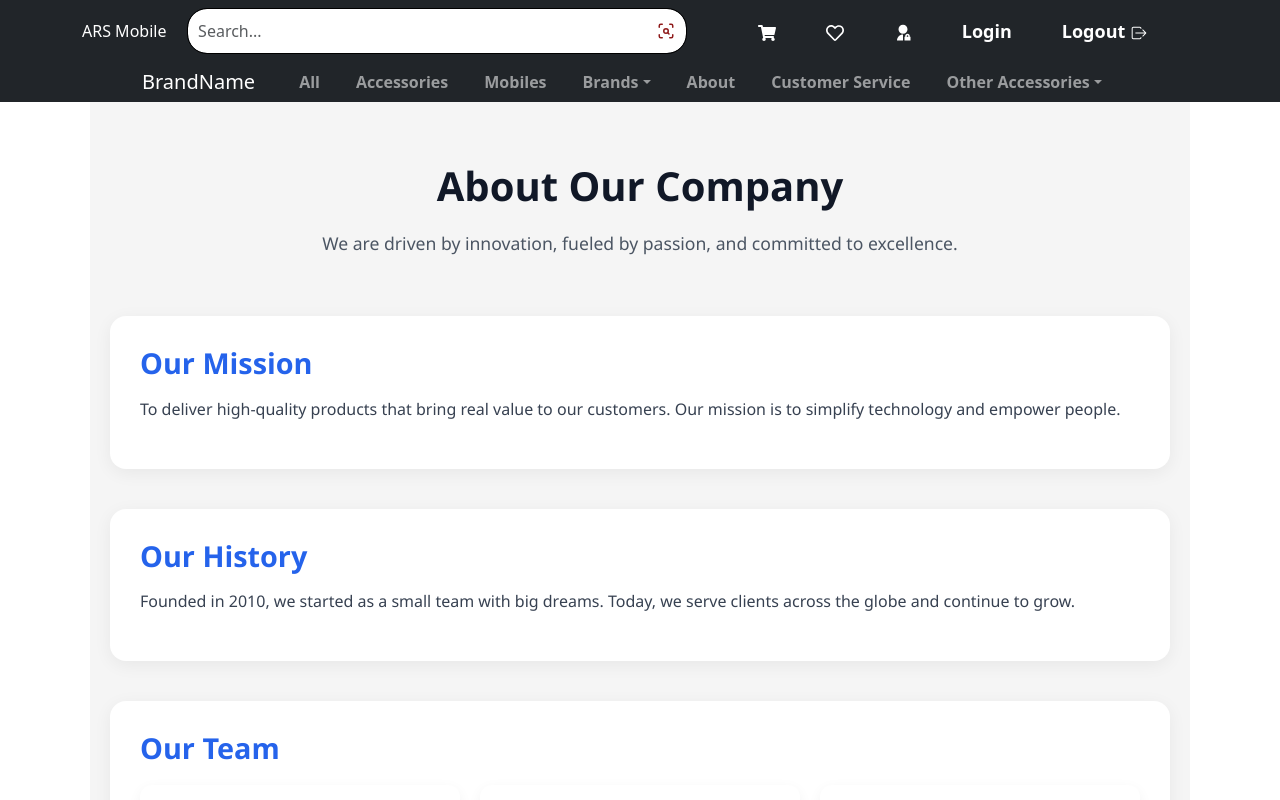
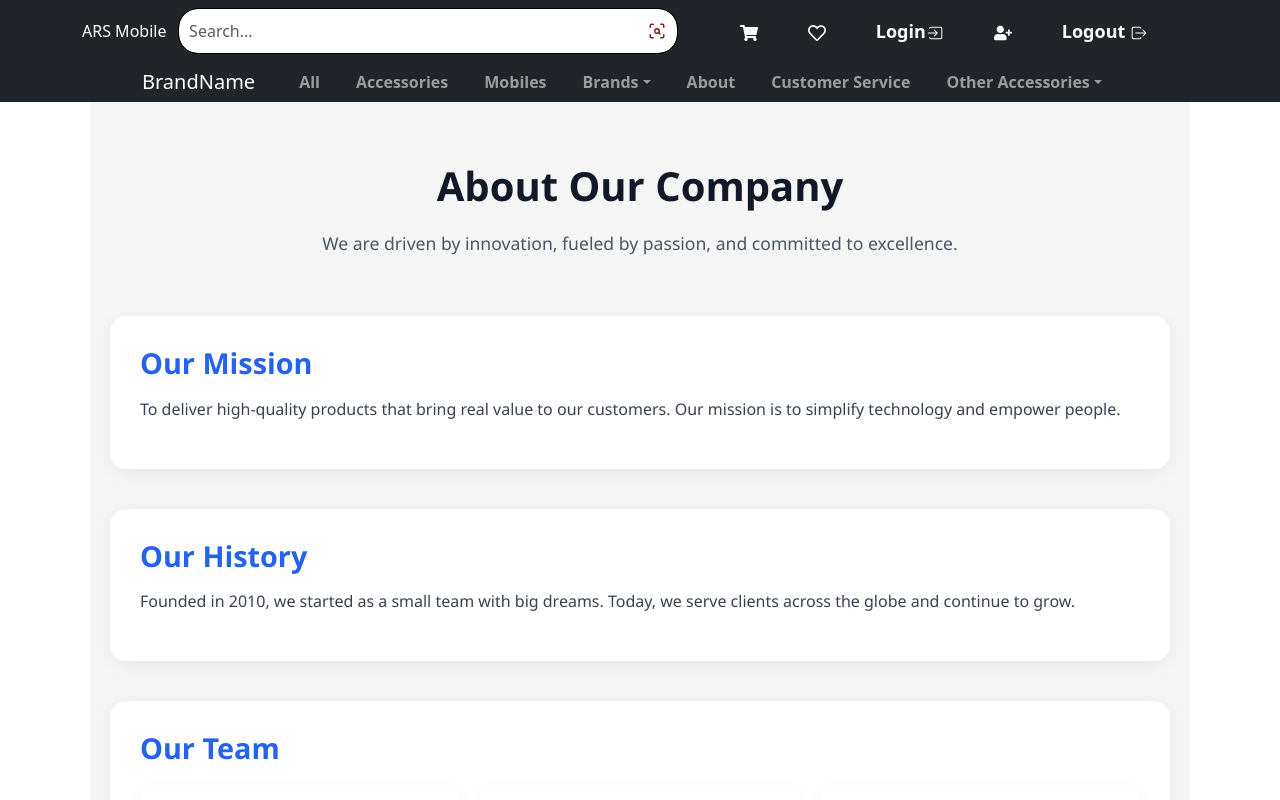
Before and after one commit to raj-tech06/Mobile_shop_by_reactjs, a React (Vite) app: page /about in a window 1280 px wide. Shown: the top 800 px of the page. Built offline with nearby package versions, Linux system fonts and the light colour scheme.

Commit message:
add icons

```diff
--- a/src/App.jsx
+++ b/src/App.jsx
@@ -25,6 +25,7 @@ function App() {
           <Route path='accessories' element={<AccessoriesPage />}/>.
           <Route path='customer-service' element={<CustomerServicePage />}/>
           <Route path='cart' element={<AddCartPage />}/>
+
           </Route>
         </Routes>
       </CartProvider>
--- a/src/comanComponent/Topbar.jsx
+++ b/src/comanComponent/Topbar.jsx
@@ -1,8 +1,8 @@
 import React from 'react';
 import { Navbar, Nav, NavDropdown, Container } from 'react-bootstrap';
-import { FaShoppingCart, FaRegHeart } from 'react-icons/fa';
+import { FaShoppingCart, FaRegHeart, FaUserPlus } from 'react-icons/fa';
 import { RiAdminFill } from 'react-icons/ri';
-import { IoIosLogOut } from 'react-icons/io';
+import { IoIosLogOut, IoIosLogIn } from 'react-icons/io';
 import { LuScanSearch } from 'react-icons/lu';
 import 'bootstrap/dist/css/bootstrap.min.css';
 import { Link } from 'react-router-dom';
@@ -41,10 +41,13 @@ const TopBar = () => {
           <Link to="/cart" className="text-white mr-3">
             <FaRegHeart />
           </Link>
-          <Link to="/admin" className="text-white mr-3">
-            <RiAdminFill />
+
+          <Link to="/login" className="text-white mr-3">
+            Login<IoIosLogIn />
           </Link>
-          <Link to="/login" className="text-white mr-3">Login</Link>
+          <Link to="/register" className="text-white mr-3">
+            <FaUserPlus />
+          </Link>
           <Link to="/cart" className="text-white">
             Logout <IoIosLogOut />
           </Link>
--- /dev/null
+++ b/src/pages/AuthPages.jsx
@@ -0,0 +1,2 @@
+export function LoginPage() { /* ... */ }
+export function RegisterPage() { /* ... */ }
```
